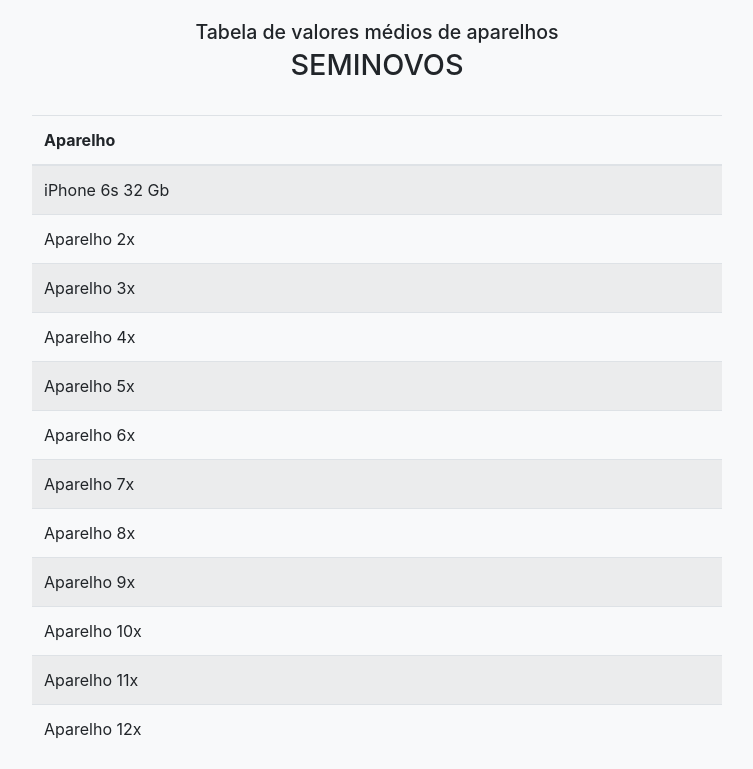
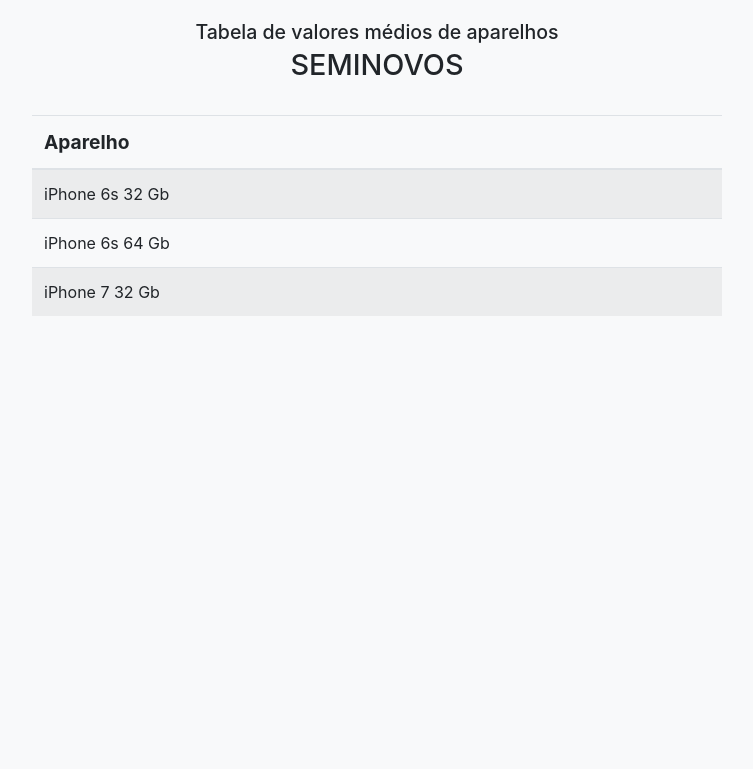
Before and after one commit to dancosta/FinancePhone, a website: page SemiNovos/index.html in a window 1280 px wide. Shown: the part 140-909 px from the top of the page, without its empty margins (263-1016 px from the left). After the commit the page ends 800 px from the top, so only its background shows below. Drawn offline with nearby package versions, Linux system fonts and the light colour scheme; files whose address does not match are found by name.

Commit message:
loading table dinamically, acordeaon effect working

```diff
--- a/SemiNovos/css/styles.css
+++ b/SemiNovos/css/styles.css
@@ -14,7 +14,9 @@
     }
 }
 
-
+th {
+    font-size: 1.2rem;
+}
 .container{
     max-width:750px;
    /* margin:0 auto;/*make it centered*/
--- a/SemiNovos/index.html
+++ b/SemiNovos/index.html
@@ -12,14 +12,12 @@
     integrity="sha384-ggOyR0iXCbMQv3Xipma34MD+dH/1fQ784/j6cY/iJTQUOhcWr7x9JvoRxT2MZw1T" crossorigin="anonymous">
   <!-- Site CSS -->
   <link rel="stylesheet" href="css/styles.css">
-  <!-- Font awesome -->
-  <script src="https://kit.fontawesome.com/272d0cd062.js" crossorigin="anonymous"></script>
+
 
 
   <!-- JS bootstrap -->
   <script src="https://code.jquery.com/jquery-3.4.1.min.js"
-  integrity="sha256-CSXorXvZcTkaix6Yvo6HppcZGetbYMGWSFlBw8HfCJo="
-  crossorigin="anonymous"></script>
+    integrity="sha256-CSXorXvZcTkaix6Yvo6HppcZGetbYMGWSFlBw8HfCJo=" crossorigin="anonymous"></script>
   <script src="https://cdnjs.cloudflare.com/ajax/libs/popper.js/1.14.7/umd/popper.min.js"
     integrity="sha384-UO2eT0CpHqdSJQ6hJty5KVphtPhzWj9WO1clHTMGa3JDZwrnQq4sF86dIHNDz0W1"
     crossorigin="anonymous"></script>
@@ -53,49 +51,20 @@
 
           </tr>
         </thead>
-              <tbody>
+        <tbody id="updateTable">
+         <!--
           <tr class="phoneDesc">
             <td>iPhone 6s 32 Gb
               <p class="price text-right hidden">R$ 700,00 - R$ 900,00</p>
             </td>
           </tr>
-                <tr class="phoneDesc" id="fin_2x">
-                  <td>Aparelho 2x</td>
-                </tr >
-                <tr id="fin_3x">
-                  <td>Aparelho 3x</td>
-                </tr>
-                <tr id="fin_4x">
-                  <td>Aparelho 4x</td>
-                </tr>
-                <tr id="fin_5x">
-                  <td>Aparelho 5x</td>
-                </tr>
-                <tr id="fin_6x">
-                  <td>Aparelho 6x</td>
-                </tr>
-                <tr id="fin_7x">
-                  <td>Aparelho 7x</td>
-                </tr>
-                <tr id="fin_8x">
-                  <td>Aparelho 8x</td>
-                </tr>
-                <tr id="fin_9x">
-                  <td>Aparelho 9x</td>
-                </tr>
-                <tr id="fin_10x">
-                  <td>Aparelho 10x</td>
-                </tr>
-                <tr id="fin_11x">
-                  <td>Aparelho 11x</td>
-                </tr>
-                <tr id="fin_12x">
-                  <td>Aparelho 12x</td>
-                </tr>
+          <tr class="phoneDesc">
+            <td>iPhone 6s 64 Gb
+              <p class="price text-right hidden">R$ 800,00 - R$ 1000,00</p>
+            </td>
+        -->
         </tbody>
       </table>
-      </div>
-
     </div>
 
   </div>
--- a/SemiNovos/js/seminovos.js
+++ b/SemiNovos/js/seminovos.js
@@ -1,10 +1,41 @@
 
+/**
+ * automatic generate the phone tables
+ * gettind data from jason file
+ *
+ * exemple of table row created
+ *
+ *  <tr class="phoneDesc">
+      <td>iPhone 6s 32 Gb
+        <p class="price text-right hidden">R$ 700,00 - R$ 900,00</p>
+      </td>
+    </tr>
 
+ */
 
+$.getJSON('data/phones.json', function (data) {
+  console.log(data);
+  var output = '';
+  $.each(data, function (key, val) {
+    output += '<tr class="phoneDesc">\n';
+    output +=   '<td>' +val.device;
+    output +=     '<p class="price text-right hidden"> ' + val.price + '</p>';
+    output +=   '</td>';
+    output +='</tr>\n';
+    console.log(output);
+  });
+  console.log(output);
+  $('#updateTable').html(output);
+  // wait for the table to be ready for registering
+  // click handler
+}).done(addClickHandler);
 
-$(".phoneDesc").on("click", function(){
-  console.log(this);
-  let clicked = $(this).find("p");
-  $(clicked).slideToggle().toggleClass("active");
-  $("#deviceTable").find(".active").not(clicked).removeClass("active").slideUp();
-})
+function addClickHandler (){
+  $(".phoneDesc").on("click", function () {
+    console.log(this);
+    let clicked = $(this).find("p");
+    $(clicked).slideToggle().toggleClass("active");
+    $("#deviceTable").find(".active").not(clicked).removeClass("active").slideUp();
+  });
+
+}
```
Lines whose indentation alone changed are shown as unchanged.
